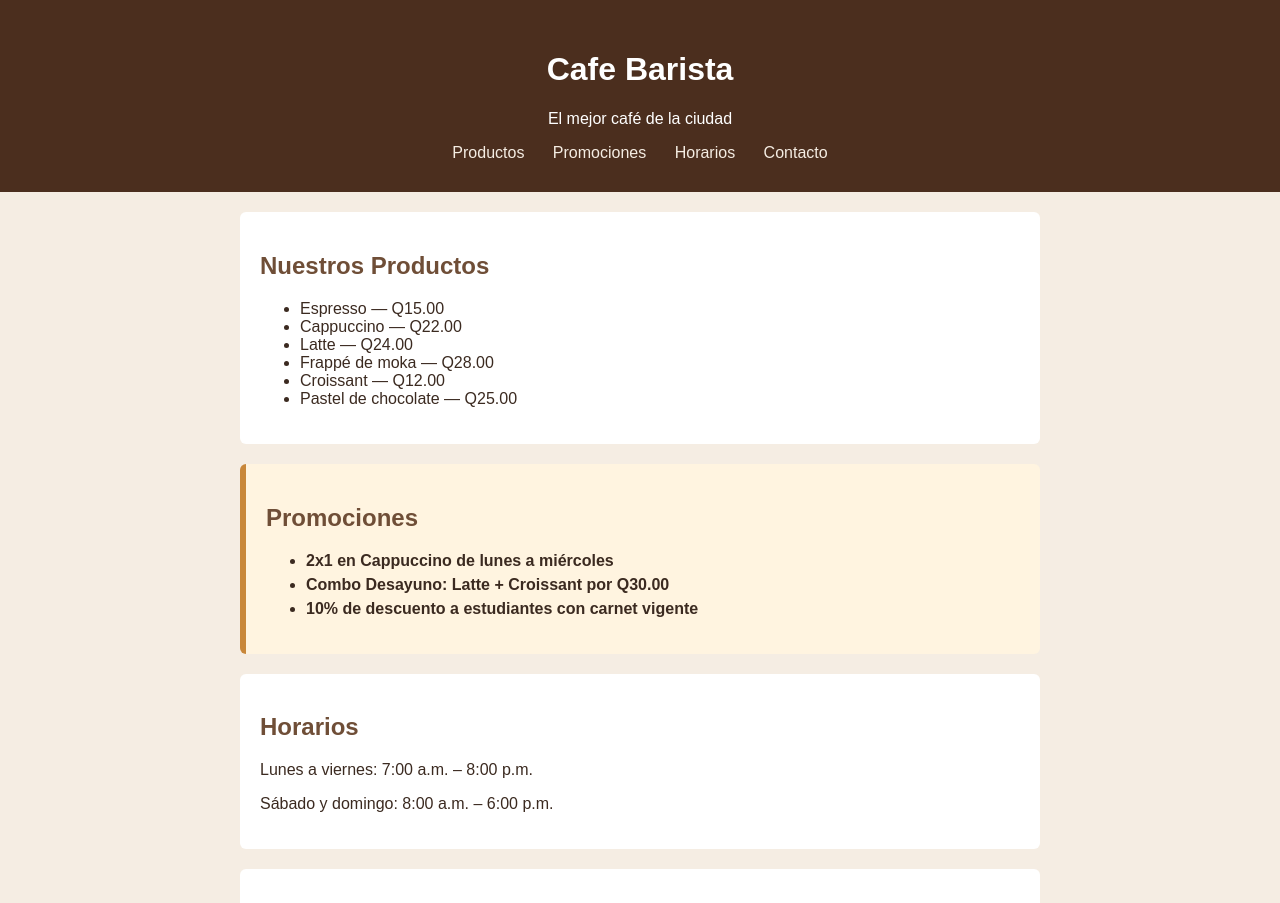
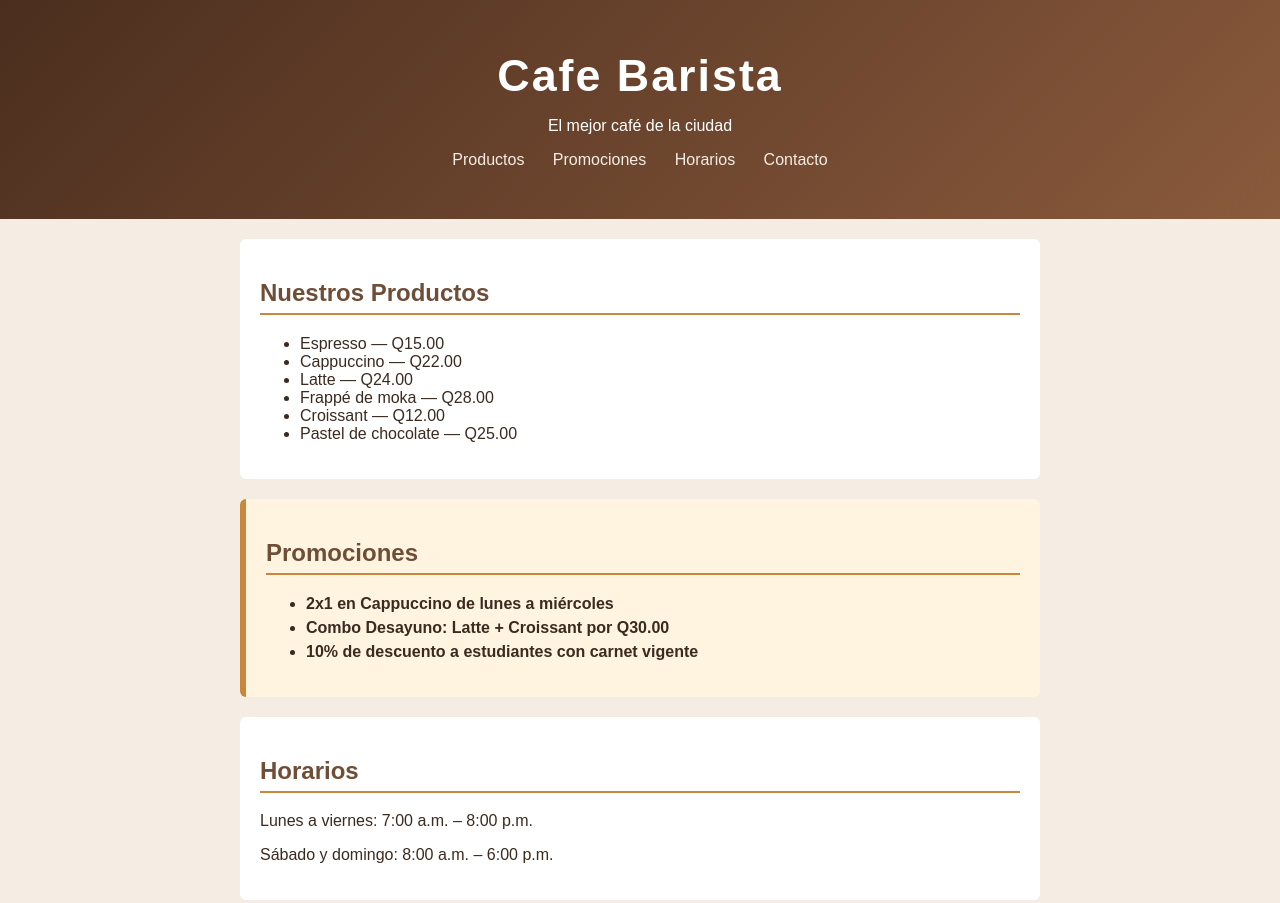
Before and after one commit to Alvaroxx1100/Cafe-Barista, a plain HTML site: page index.html in a window 1280 px wide. Shown: the top 903 px of the page. Drawn offline with Linux system fonts and the light colour scheme.

Commit message:
Mejora visual 1: encabezado con degradado y titulos con linea

```diff
--- a/estilos.css
+++ b/estilos.css
@@ -6,10 +6,16 @@ body {
 }
 
 header {
-  background-color: #4b2e1e;
+  background: linear-gradient(135deg, #4b2e1e, #8a5a3c);
   color: #fff;
   text-align: center;
-  padding: 30px 20px;
+  padding: 50px 20px;
+}
+
+header h1 {
+  font-size: 2.8em;
+  margin: 0;
+  letter-spacing: 2px;
 }
 
 nav a {
@@ -33,6 +39,8 @@ section {
 
 h2 {
   color: #6f4e37;
+  border-bottom: 2px solid #c8873a;
+  padding-bottom: 6px;
 }
 
 footer {
```
